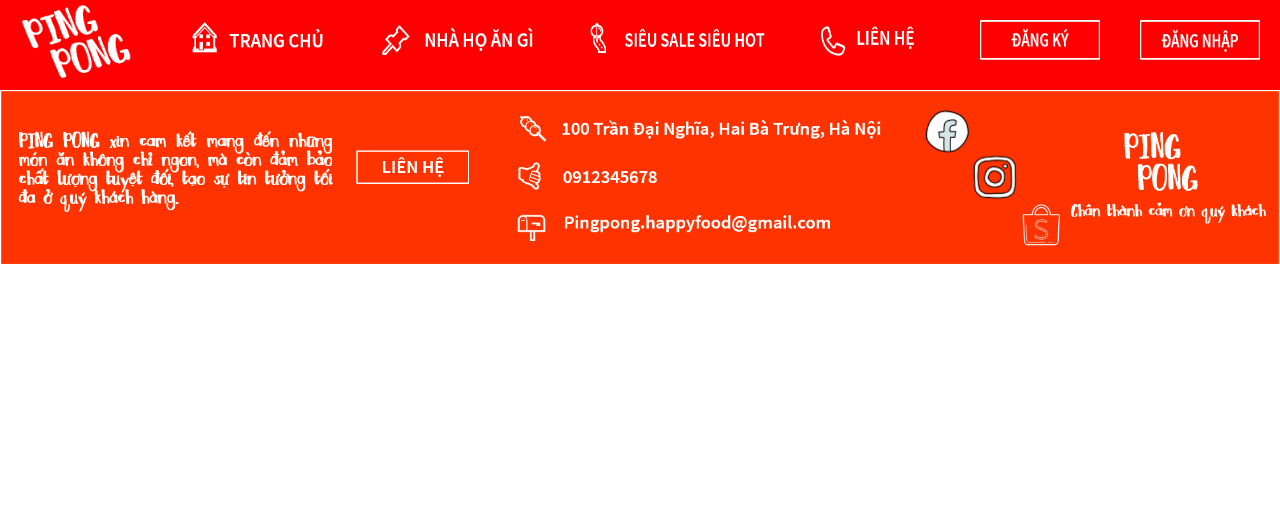
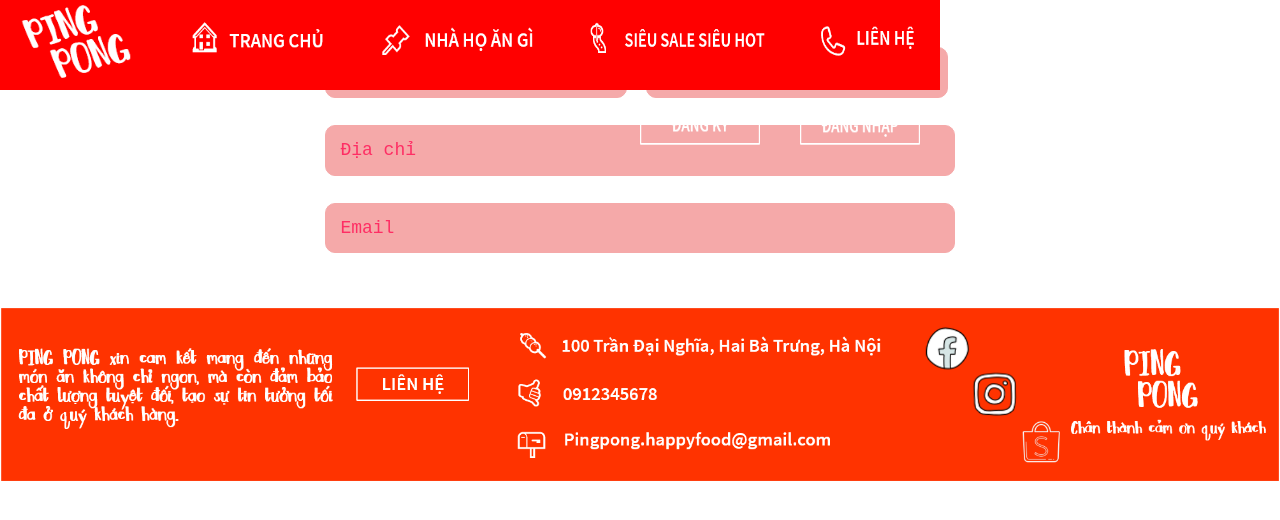
Before and after one commit to uzuhinta/php_mvc_e-commerce, a PHP site: page /framework/users/cart in a window 1280 px wide. Shown: the top 520 px of the page. Run offline with PHP 8.4, Linux system fonts and the light colour scheme.

Commit message:
Temp store

```diff
--- a/application/views/header.php
+++ b/application/views/header.php
@@ -11,7 +11,7 @@
 
 <body>
 	<div class="container">
-		<header>
+		<header style="position:fixed;">
 			<div class="header">
 				<ul>
 					<li id="logo">
@@ -34,7 +34,7 @@
 							<img width="120" height="45" <?php echo $html->includeImg("logoLienhe", "png"); ?> alt="No" /></a>
 					</li>
 				</ul>
-				<div class="header-right" >
+				<div class="header-right">
 					<ul>
 						<li>
 							<a href="#">
--- a/application/views/users/cart.php
+++ b/application/views/users/cart.php
@@ -1,4 +1,13 @@
-<div id="main">
+<main>
+    <div class="header-bottom">
+        <div class="login-form">
+            <h5>Địa chỉ nhận hàng</h5>
+            <input type="text" name="name" class="register-input1" placeholder="Họ và tên" />
+            <input type="text" name="phone" class="register-input1" style="margin-left:2.9%;" placeholder="SĐT" />
 
+            <input type="text" name="address" class="register-input2" placeholder="Địa chỉ" />
+            <input type="text" name="email" class="register-input2" placeholder="Email" />
+        </div>
+    </div>
+</main>
 </div>
-</div>
--- a/public/css/style_login.css
+++ b/public/css/style_login.css
@@ -5,8 +5,6 @@
   border: 3px solid #ff0000;
   padding: 25px;
   position: absolute;
-  top: 50%;
-  left: 20%;
 }
 
 .login-form {
```
Also changed, not shown: 1 other file.
